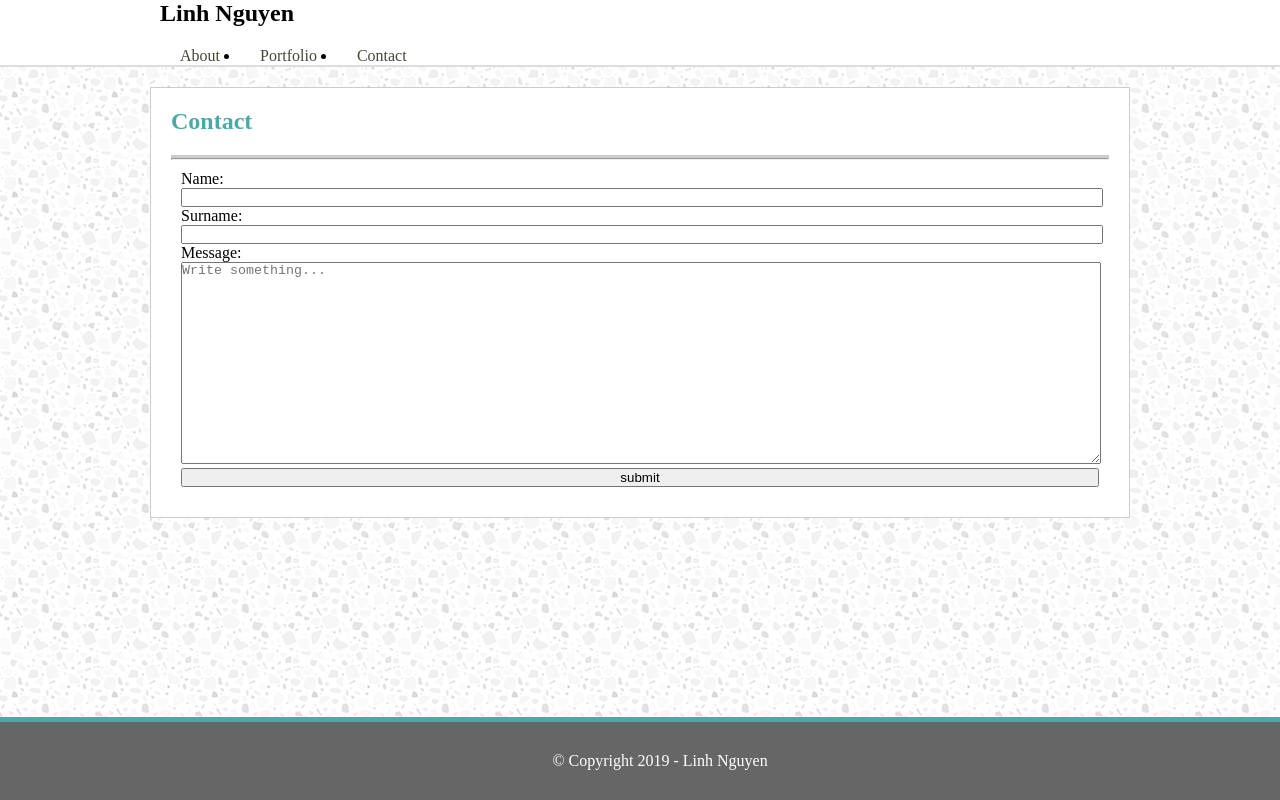
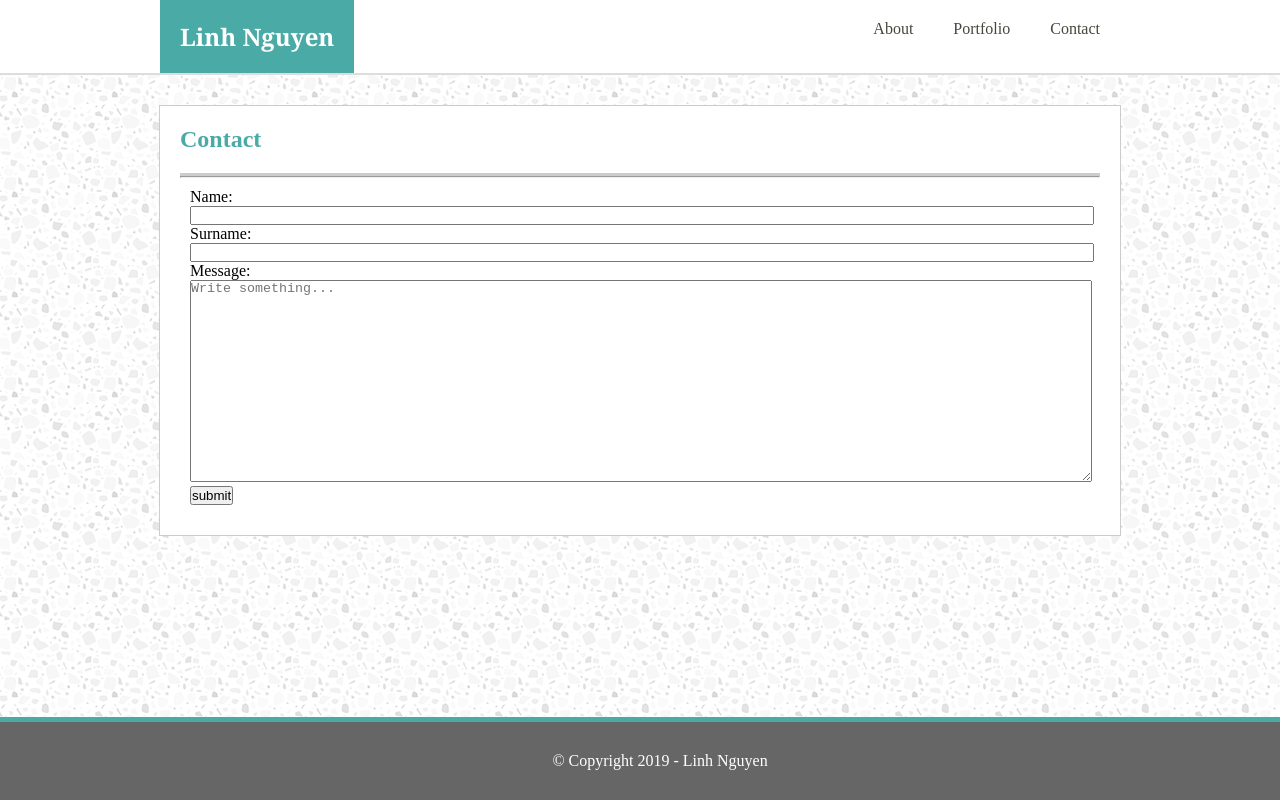
Before and after one commit to linh0404/Basic-Portfolio, a plain HTML site: page contact.html in a window 1280 px wide. Shown: the top 800 px of the page. Drawn offline with Linux system fonts and the light colour scheme.

Commit message:
fixed the margins on the main content box and nav bar

```diff
--- a/assets/css/style.css
+++ b/assets/css/style.css
@@ -74,7 +74,7 @@ article {
     margin: 30px auto;
     background-color: #ffffff;
     padding: 20px;
-    width: 940px;
+    width: 920px;
     border-style: solid;
     border-width: 1px;
     border-color: #cccccc;
@@ -121,6 +121,8 @@ footer {
     margin: 20px 150px 20px 150px;
     background: #ffffff;
     padding: 20px;
+    width: 920px;
+    margin: 30px auto;
     border-style: solid;
     border-width: 1px;
     border-color: #cccccc;
@@ -130,7 +132,8 @@ footer {
     padding: 10px;
 }
 
-input,
+.firstname,
+.lastname,
 textarea {
     width: 100%;
 }
@@ -139,6 +142,8 @@ textarea {
     margin: 20px 150px 20px 150px;
     background: #ffffff;
     padding: 20px;
+    width: 920px;
+    margin: 30px auto;
     border-style: solid;
     border-width: 1px;
     border-color: #cccccc;
--- a/contact.html
+++ b/contact.html
@@ -9,11 +9,13 @@
 
         <header>
             <nav>
-                <div class="name"><h1>Linh Nguyen</h1></div>
-                <ul class="list">
-                    <li class="about"><a href="#">About</a></li>
-                    <li class="port"><a href="#">Portfolio</a></li>
-                    <li class="contact"><a href="#">Contact</a></li>
+                <ul class="nav">
+                    <li class="logo"><h1>Linh Nguyen</h1></li>
+                </ul>
+                <ul class="nav2">
+                    <li class="about"><a href="">About</a></li>
+                    <li class="port"><a href="">Portfolio</a></li>
+                    <li class="contact"><a href="">Contact</a></li>
                 </ul>
             </nav>
         </header>
```
